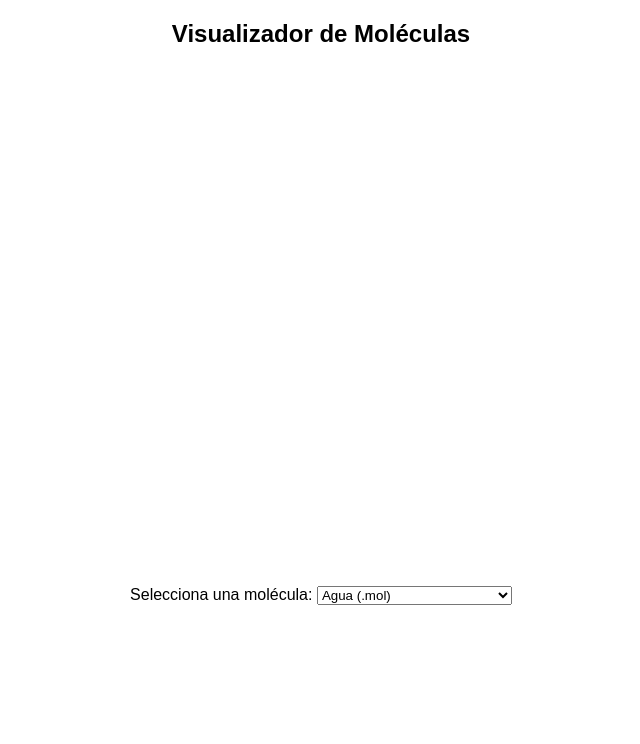
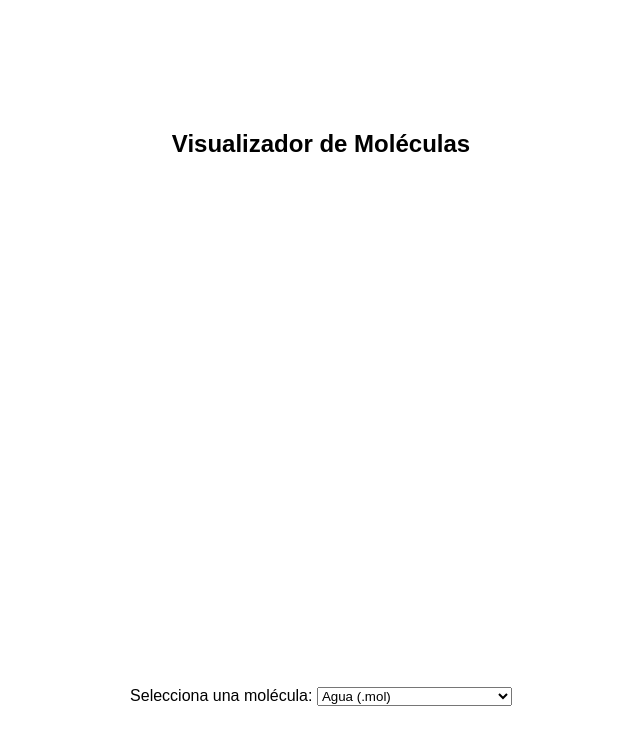
Before and after one commit to IFP2301/OM_agua, a plain HTML site: page index.html in a window 1280 px wide. Shown: the whole page, without its empty margins (319-959 px from the left). Drawn offline with Linux system fonts and the light colour scheme; a script that the page names is missing.

Commit message:
Add files via upload

```diff
--- a/index.html
+++ b/index.html
@@ -6,14 +6,15 @@
     <title>Visualizador Molecular</title>
     <script type="text/javascript" src="https://chemapps.stolaf.edu/jmol/jsmol/JSmol.min.js"></script>
     <style>
-        body { font-family: Arial, sans-serif; text-align: center; }
-        #viewer { width: 500px; height: 500px; margin: auto; }
+        body { font-family: Arial, sans-serif; text-align: center; display: flex; flex-direction: column; align-items: center; justify-content: center; height: 100vh; }
+        #viewer { width: 500px; height: 500px; }
+        #controls { margin-top: 10px; text-align: center; }
     </style>
 </head>
 <body>
     <h2>Visualizador de Moléculas</h2>
     <div id="viewer"></div>
-    <br>
+    <div id="controls">
         <label for="molecule">Selecciona una molécula:</label>
         <select id="molecule" onchange="loadMolecule()">
             <option value="agua.mol">Agua (.mol)</option>
@@ -24,6 +25,7 @@
             <option value="aguaOM5.cub">Orbital 5 (.cub) - 0 electrones</option>
             <option value="aguaOM6.cub">Orbital 6 (.cub) - 0 electrones</option>
         </select>
+    </div>
 
     <script>
         var jmolInfo = {
```
Lines whose indentation alone changed are shown as unchanged.
